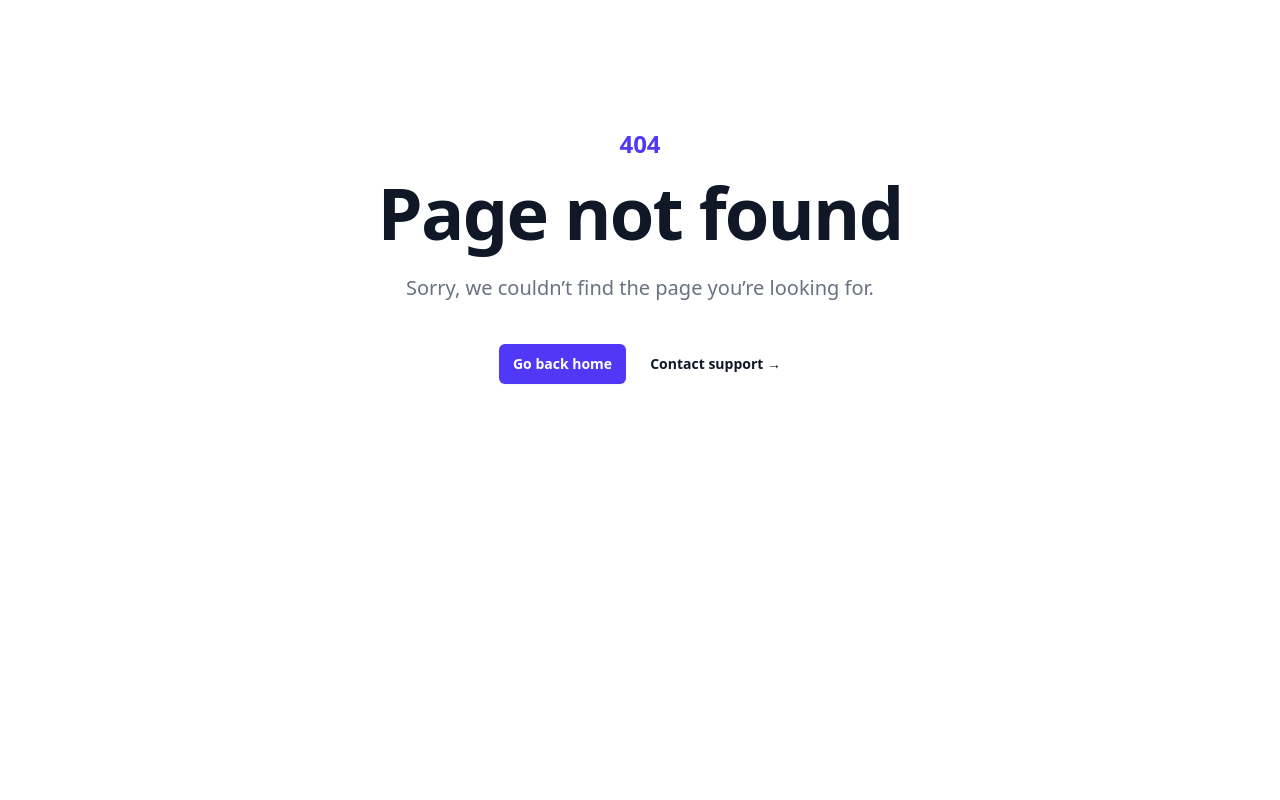
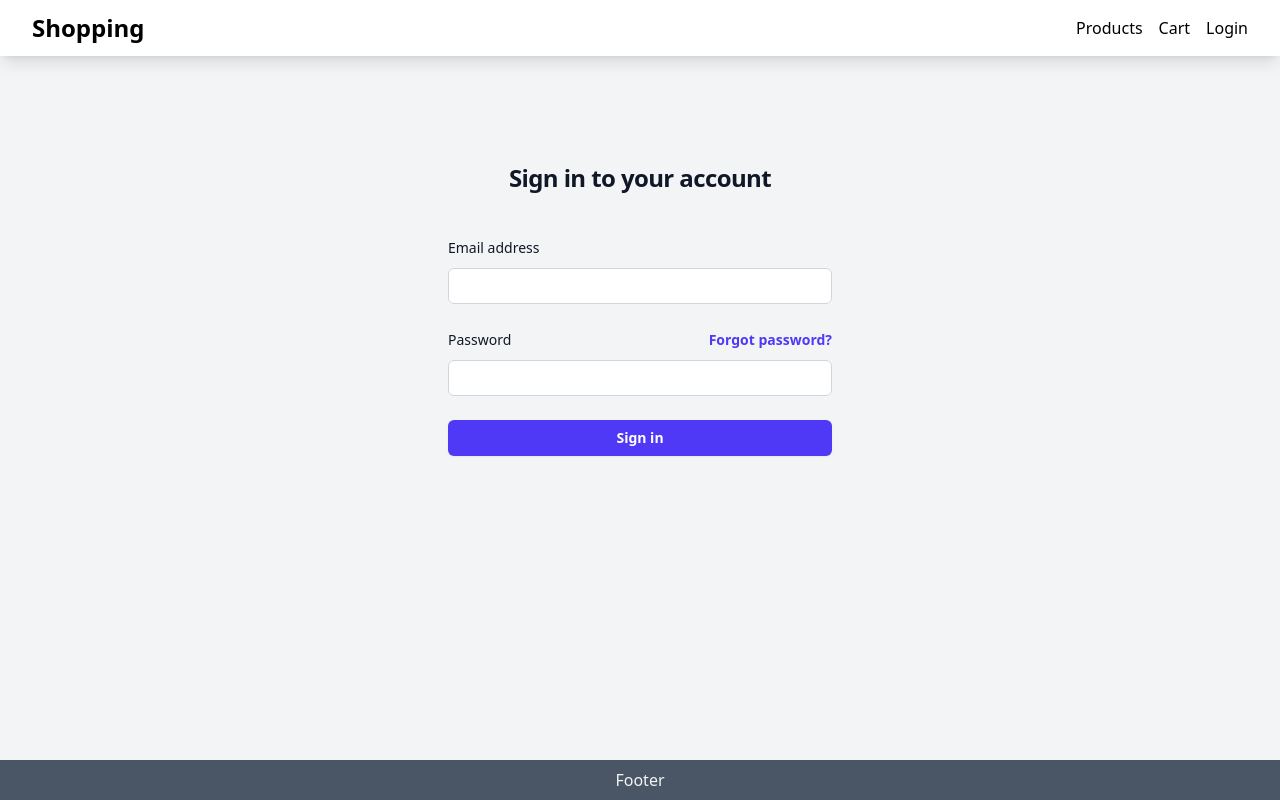
Before and after one commit to M3hdi-Rostami/next-shapping, a Next.js app: page /login in a window 1280 px wide. Before the commit this address had no page. Built offline with nearby package versions, Linux system fonts and the light colour scheme.

Commit message:
Add feature to login page

```diff
--- a/package.json
+++ b/package.json
@@ -15,6 +15,7 @@
     "postcss": "^8.5.3",
     "react": "^19.0.0",
     "react-dom": "^19.0.0",
+    "react-hook-form": "^7.54.2",
     "tailwindcss": "^4.0.9"
   },
   "devDependencies": {
--- /dev/null
+++ b/pages/login/index.js
@@ -0,0 +1,108 @@
+import Layout from "@/components/Layout";
+import React from "react";
+import { useForm } from "react-hook-form";
+
+function Login() {
+  const {
+    register,
+    handleSubmit,
+    formState: { errors },
+  } = useForm();
+
+  function onSubmit({ email, password }) {
+    console.log("🚀 ~ onSubmit ~ password:", password);
+    console.log("🚀 ~ onSubmit ~ email:", email);
+  }
+
+  return (
+    <Layout title="Login">
+      <div className="flex min-h-full flex-1 flex-col justify-center px-6 py-12 lg:px-8">
+        <div className="sm:mx-auto sm:w-full sm:max-w-sm">
+          <h2 className="mt-10 text-center text-2xl/9 font-bold tracking-tight text-gray-900">
+            Sign in to your account
+          </h2>
+        </div>
+
+        <div className="mt-10 sm:mx-auto sm:w-full sm:max-w-sm">
+          <form
+            action="#"
+            method="POST"
+            className="space-y-6"
+            onSubmit={handleSubmit(onSubmit)}
+          >
+            <div>
+              <label
+                htmlFor="email"
+                className="block text-sm/6 font-medium text-gray-900"
+              >
+                Email address
+              </label>
+              <div className="mt-2">
+                <input
+                  {...register("email", { required: true })}
+                  id="email"
+                  name="email"
+                  type="email"
+                  autoComplete="email"
+                  className="block w-full rounded-md bg-white px-3 py-1.5 text-base text-gray-900 outline-1 -outline-offset-1 outline-gray-300 placeholder:text-gray-400 focus:outline-2 focus:-outline-offset-2 focus:outline-indigo-600 sm:text-sm/6"
+                />
+              </div>
+              {errors.email && (
+                <div className="text-red-500">Please enter email.</div>
+              )}
+            </div>
+
+            <div>
+              <div className="flex items-center justify-between">
+                <label
+                  htmlFor="password"
+                  className="block text-sm/6 font-medium text-gray-900"
+                >
+                  Password
+                </label>
+                <div className="text-sm">
+                  <a
+                    href="#"
+                    className="font-semibold text-indigo-600 hover:text-indigo-500"
+                  >
+                    Forgot password?
+                  </a>
+                </div>
+              </div>
+              <div className="mt-2">
+                <input
+                  {...register("password", {
+                    required: true,
+                    minLength: {
+                      value: 5,
+                      message: "value must be at least 5 chars.",
+                    },
+                  })}
+                  id="password"
+                  name="password"
+                  type="password"
+                  autoComplete="current-password"
+                  className="block w-full rounded-md bg-white px-3 py-1.5 text-base text-gray-900 outline-1 -outline-offset-1 outline-gray-300 placeholder:text-gray-400 focus:outline-2 focus:-outline-offset-2 focus:outline-indigo-600 sm:text-sm/6"
+                />
+              </div>
+              {errors.password && (
+                <div className="text-red-500">{errors.password.message}</div>
+              )}
+            </div>
+
+            <div>
+              <button
+                type="submit"
+                className="flex w-full justify-center rounded-md bg-indigo-600 px-3 py-1.5 text-sm/6 font-semibold text-white shadow-xs hover:bg-indigo-500 focus-visible:outline-2 focus-visible:outline-offset-2 focus-visible:outline-indigo-600"
+              >
+                Sign in
+              </button>
+            </div>
+          </form>
+        </div>
+      </div>
+    </Layout>
+  );
+}
+
+export default Login;
```
Also changed, not shown: 1 other file (tests, documents, lock files or other folders).
